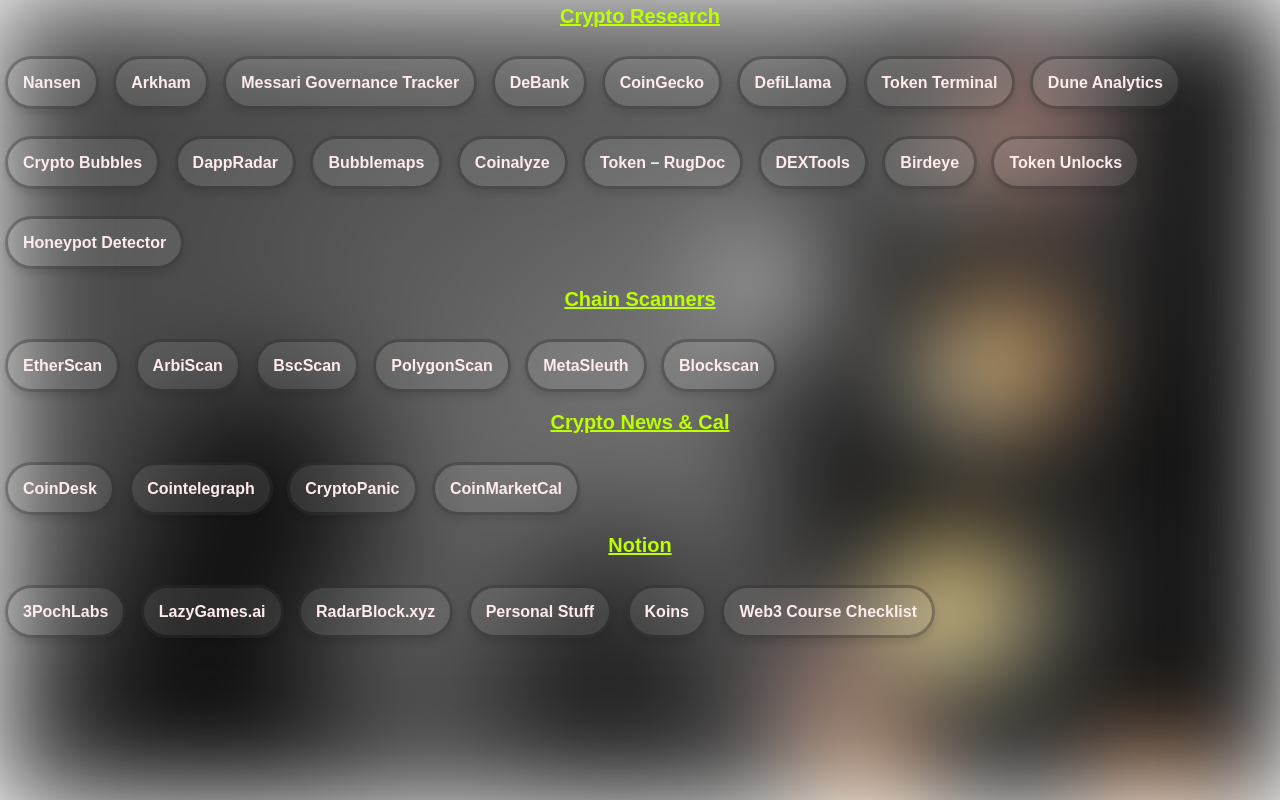
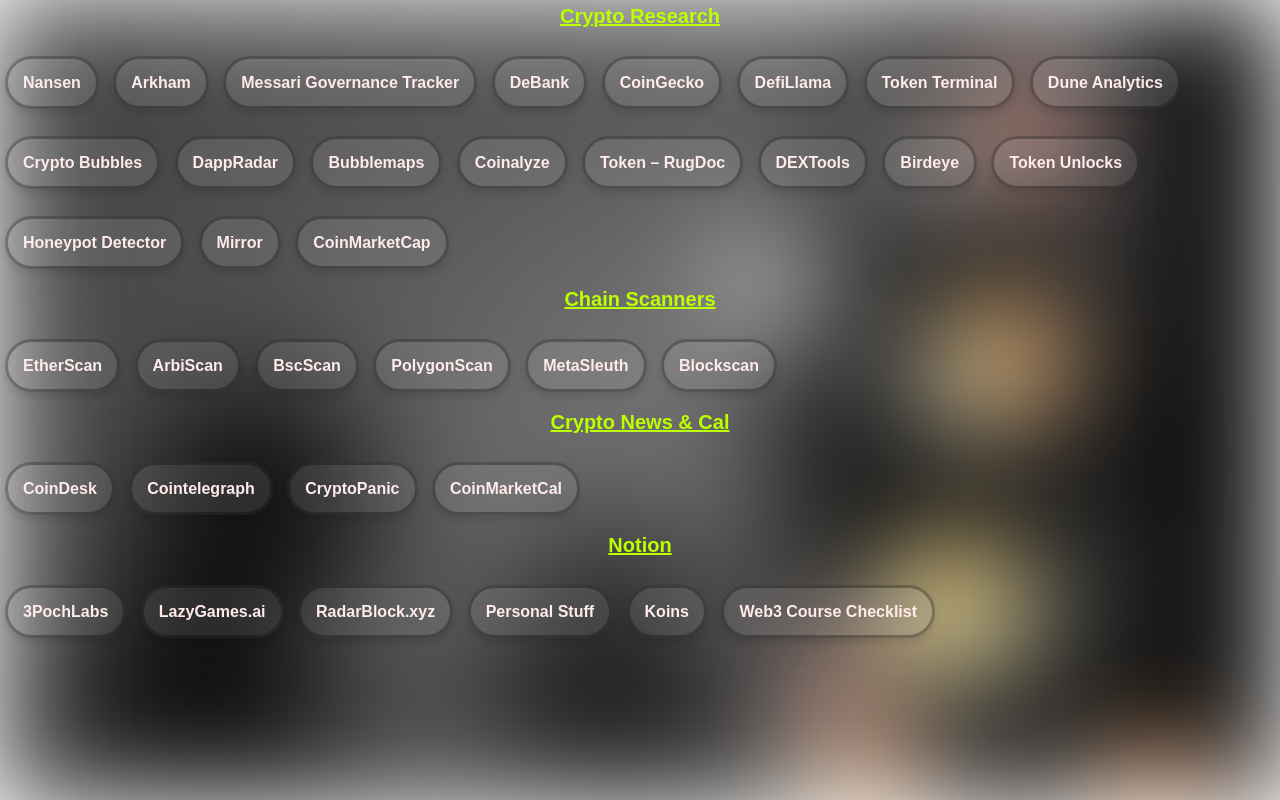
Before and after one commit to AlwaysUbaid/Launchpad, a plain HTML site: page index.html in a window 1280 px wide. Drawn offline with Linux system fonts and the light colour scheme.

Commit message:
Added, Mirror.xyz and  CMC

```diff
--- a/index.html
+++ b/index.html
@@ -111,6 +111,8 @@
   <div class="launchpad-button" onclick="window.open('https://birdeye.so/')">Birdeye</div>
   <div class="launchpad-button" onclick="window.open('https://token.unlocks.app/')">Token Unlocks</div>
   <div class="launchpad-button" onclick="window.open('https://honeypot.is/')">Honeypot Detector</div>
+  <div class="launchpad-button" onclick="window.open('https://mirror.xyz')">Mirror</div>
+  <div class="launchpad-button" onclick="window.open('https://coinmarketcap.com')">CoinMarketCap</div>
 </div>
 
 <div id="chain" class="launchpad-section">
```
